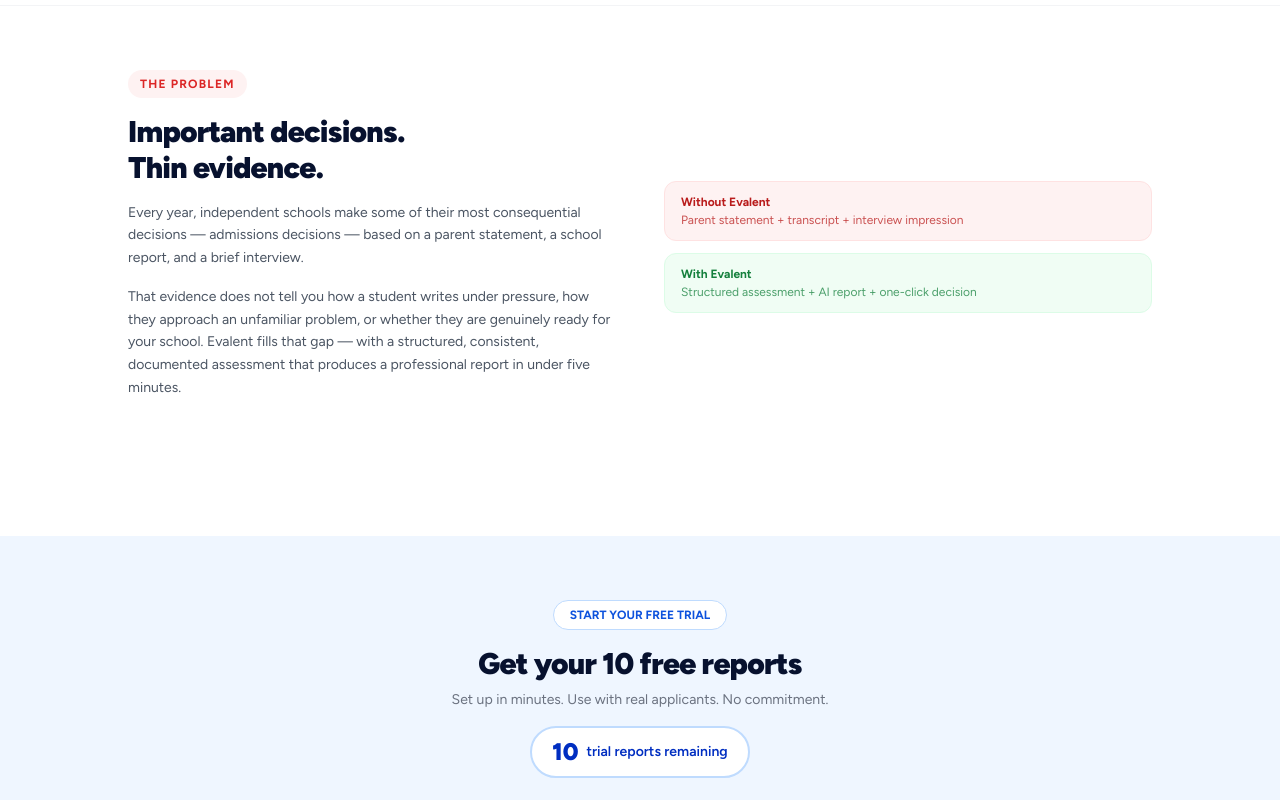
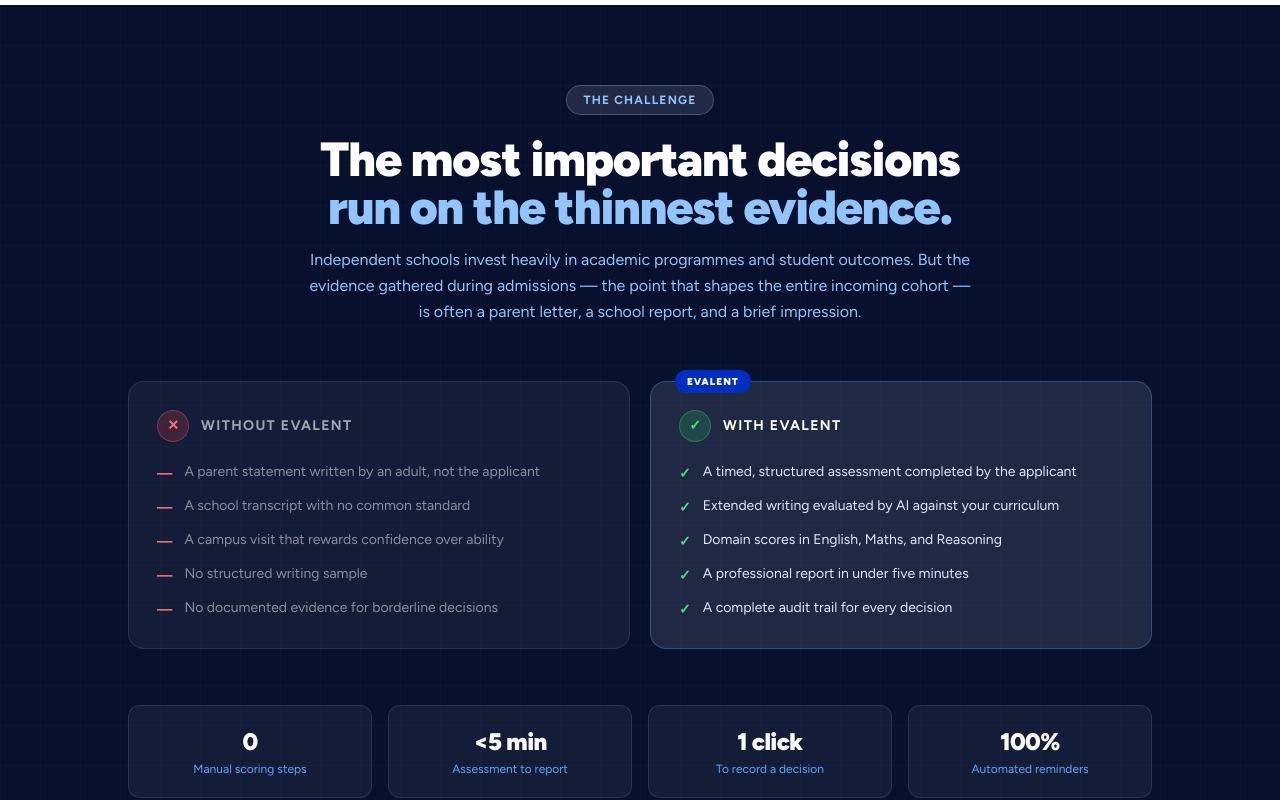
Before and after one commit to wigsbury-ui/evalent-marketing, a Next.js app: page / in a window 1280 px wide. Shown: the part 1360-2160 px from the top of the page. Built offline with nearby package versions, Linux system fonts and the light colour scheme.

Commit message:
feat: redesign problem section — navy, before/after, stats

```diff
--- a/src/app/page.tsx
+++ b/src/app/page.tsx
@@ -85,35 +85,93 @@ export default function Home() {
           <p className="text-center text-xs text-gray-400 mt-3">Watch this 2-minute overview to see Evalent in action</p>
         </div>
       </section>
+      {/* PROBLEM SECTION */}
+      <section className="py-20 px-6 bg-navy relative overflow-hidden">
+        {/* Subtle grid pattern */}
+        <div className="absolute inset-0 opacity-5" style={{
+          backgroundImage: 'linear-gradient(rgba(255,255,255,0.3) 1px, transparent 1px), linear-gradient(90deg, rgba(255,255,255,0.3) 1px, transparent 1px)',
+          backgroundSize: '40px 40px'
+        }} />
+        <div className="max-w-5xl mx-auto relative z-10">
+          {/* Header */}
+          <div className="text-center mb-14">
+            <div className="inline-flex items-center gap-2 bg-white/10 border border-white/20 text-blue-300 text-xs font-bold tracking-widest px-4 py-1.5 rounded-full mb-5">THE CHALLENGE</div>
+            <h2 className="text-4xl md:text-5xl font-black text-white tracking-tight mb-4">
+              The most important decisions<br/>
+              <span className="text-blue-300">run on the thinnest evidence.</span>
+            </h2>
+            <p className="text-blue-300 text-base max-w-2xl mx-auto leading-relaxed">
+              Independent schools invest heavily in academic programmes and student outcomes. But the evidence gathered during admissions — the point that shapes the entire incoming cohort — is often a parent letter, a school report, and a brief impression.
+            </p>
+          </div>
 
-      {/* PROBLEM SECTION */}
-      <section className="py-16 px-6 bg-white border-t border-gray-100">
-        <div className="max-w-5xl mx-auto">
-          <div className="grid md:grid-cols-2 gap-12 items-center mb-12">
-            <div>
-              <div className="inline-flex items-center gap-2 bg-red-50 text-red-600 text-xs font-bold tracking-widest px-3 py-1.5 rounded-full mb-4">THE PROBLEM</div>
-              <h2 className="text-3xl font-black text-navy tracking-tight mb-4">Important decisions.<br/>Thin evidence.</h2>
-              <p className="text-gray-600 text-sm leading-relaxed mb-4">
-                Every year, independent schools make some of their most consequential decisions — admissions decisions — based on a parent statement, a school report, and a brief interview.
-              </p>
-              <p className="text-gray-600 text-sm leading-relaxed mb-6">
-                That evidence does not tell you how a student writes under pressure, how they approach an unfamiliar problem, or whether they are genuinely ready for your school. Evalent fills that gap — with a structured, consistent, documented assessment that produces a professional report in under five minutes.
-              </p>
+          {/* Before / After contrast */}
+          <div className="grid md:grid-cols-2 gap-5 mb-14">
+            {/* Without */}
+            <div className="bg-white/5 border border-white/10 rounded-2xl p-7">
+              <div className="flex items-center gap-3 mb-5">
+                <div className="w-8 h-8 rounded-full bg-red-500/20 border border-red-400/30 flex items-center justify-center text-red-400 text-sm font-bold">✕</div>
+                <span className="text-sm font-bold text-white/60 uppercase tracking-widest">Without Evalent</span>
+              </div>
+              <div className="space-y-3">
+                {[
+                  "A parent statement written by an adult, not the applicant",
+                  "A school transcript with no common standard",
+                  "A campus visit that rewards confidence over ability",
+                  "No structured writing sample",
+                  "No documented evidence for borderline decisions",
+                ].map(item => (
+                  <div key={item} className="flex items-start gap-3 text-sm text-white/50">
+                    <span className="text-red-400 mt-0.5 flex-shrink-0 font-bold">—</span>
+                    {item}
+                  </div>
+                ))}
+              </div>
             </div>
-            <div className="space-y-3">
-              {[
-                ['Without Evalent', 'Parent statement + transcript + interview impression', 'bg-red-50 border-red-100 text-red-700'],
-                ['With Evalent', 'Structured assessment + AI report + one-click decision', 'bg-green-50 border-green-100 text-green-700'],
-              ].map(([label, desc, cls]) => (
-                <div key={label} className={`border rounded-xl px-4 py-3 ${cls}`}>
-                  <div className="text-xs font-bold mb-0.5">{label}</div>
-                  <div className="text-xs opacity-75">{desc}</div>
-                </div>
-              ))}
+
+            {/* With Evalent */}
+            <div className="bg-white/10 border border-blue-400/30 rounded-2xl p-7 relative">
+              <div className="absolute -top-3 left-6">
+                <div className="bg-brand text-white text-[10px] font-black px-3 py-1 rounded-full tracking-widest">EVALENT</div>
+              </div>
+              <div className="flex items-center gap-3 mb-5">
+                <div className="w-8 h-8 rounded-full bg-green-500/20 border border-green-400/30 flex items-center justify-center text-green-400 text-sm font-bold">✓</div>
+                <span className="text-sm font-bold text-white uppercase tracking-widest">With Evalent</span>
+              </div>
+              <div className="space-y-3">
+                {[
+                  "A timed, structured assessment completed by the applicant",
+                  "Extended writing evaluated by AI against your curriculum",
+                  "Domain scores in English, Maths, and Reasoning",
+                  "A professional report in under five minutes",
+                  "A complete audit trail for every decision",
+                ].map(item => (
+                  <div key={item} className="flex items-start gap-3 text-sm text-blue-100">
+                    <span className="text-green-400 mt-0.5 flex-shrink-0 font-bold">✓</span>
+                    {item}
+                  </div>
+                ))}
+              </div>
             </div>
+          </div>
+
+          {/* Stats row */}
+          <div className="grid grid-cols-2 md:grid-cols-4 gap-4">
+            {[
+              ['0', 'Manual scoring steps'],
+              ['<5 min', 'Assessment to report'],
+              ['1 click', 'To record a decision'],
+              ['100%', 'Automated reminders'],
+            ].map(([num, label]) => (
+              <div key={label} className="bg-white/5 border border-white/10 rounded-xl py-5 px-4 text-center">
+                <div className="text-2xl font-black text-white tracking-tight mb-1">{num}</div>
+                <div className="text-xs text-blue-400 leading-tight">{label}</div>
+              </div>
+            ))}
           </div>
         </div>
       </section>
+
 
       {/* TRIAL */}
       <TrialSection />
```
